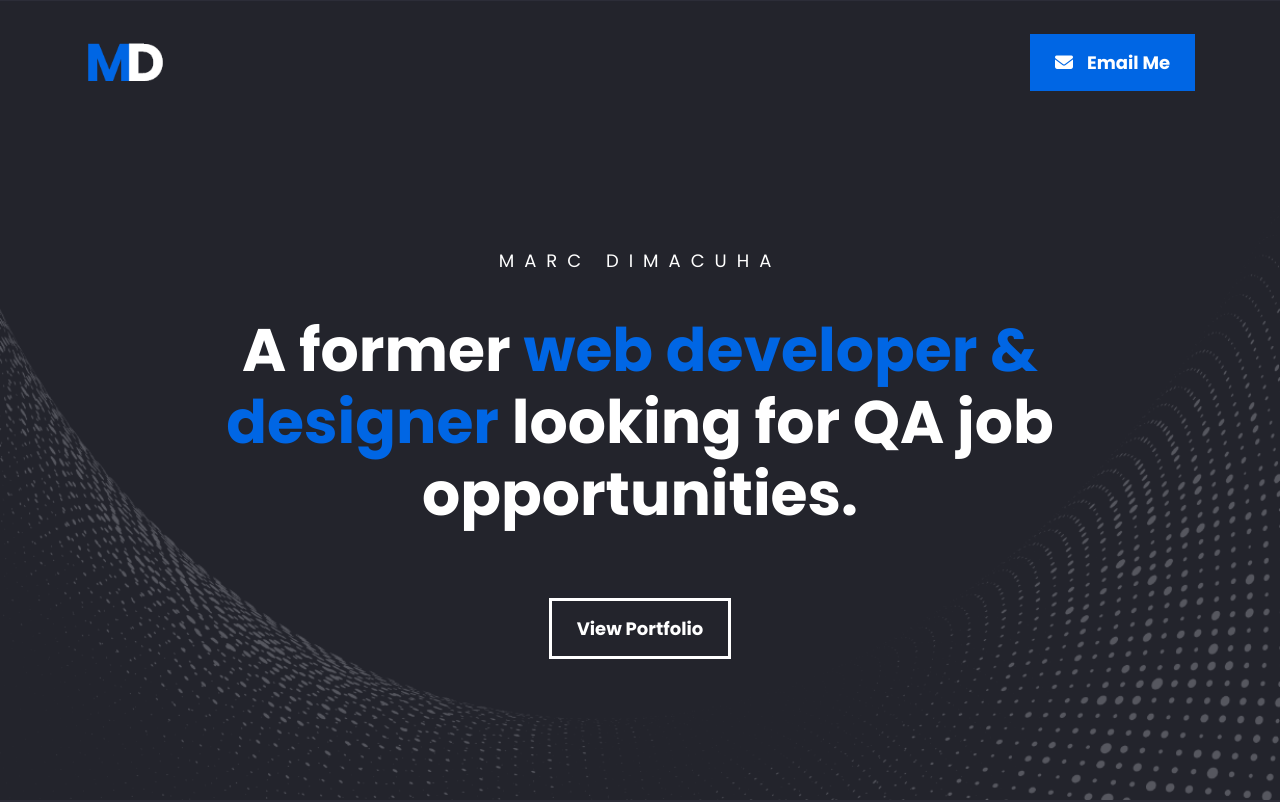
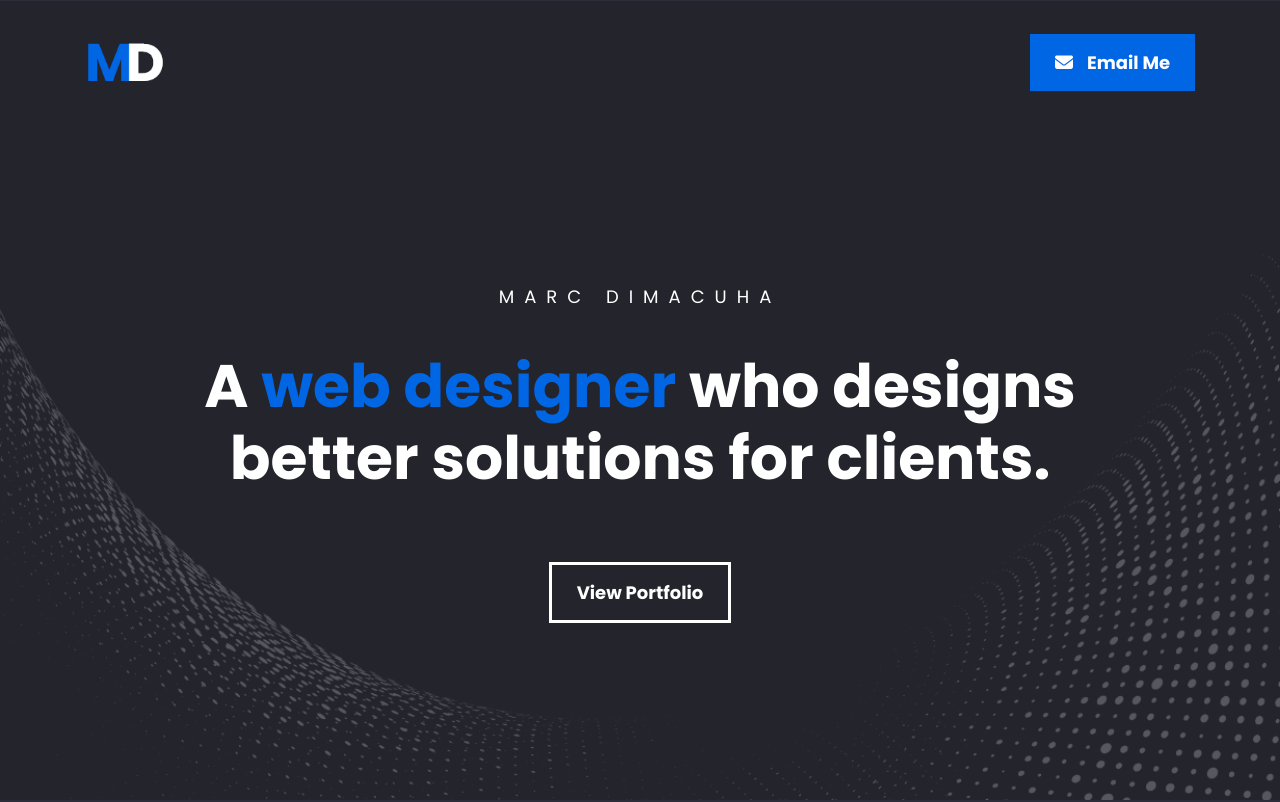
Before and after one commit to mfdimacuha/portfolio, a plain HTML site: page index.html in a window 1280 px wide. Shown: the top 802 px of the page. Drawn offline with nearby package versions, Linux system fonts and the light colour scheme; a web font is replaced by a local one.

Commit message:
Update index.html

```diff
--- a/index.html
+++ b/index.html
@@ -3,7 +3,7 @@
 <head>
     <meta charset="UTF-8">
     <meta name="viewport" content="width=device-width, initial-scale=1.0">
-    <title>Marc Dimacuha | Looking For QA Job Opportunities</title>
+    <title>Marc Dimacuha | Web Designer</title>
 
     <!-- Favicon -->
     <link rel="icon" type="image/png" sizes="32x32" href="img/favicon-32x32.png">
@@ -57,7 +57,7 @@
             <div class="container">
                 <div class="md-hero-container">
                     <p>Marc Dimacuha</p>
-                    <h1>A former <span class="yellow-text">web developer & designer</span> looking for QA job opportunities.</h1>
+                    <h1>A <span class="yellow-text">web designer</span> who designs better solutions for clients.</h1>
                     <a href="#websites" class="yellow-btn">View Portfolio</a>
                 </div>
             </div>
@@ -175,13 +175,13 @@
 
 
     <!-- Who Am I Section -->
-
+<!--
     <section class="md-about-section section-spacer">
         <div class="container">
             <div class="md-about-container">
                 <div class="md-about-desc wow fadeInLeft">
                     <h2>Who Am I?</h2>
-                    <p>I am a 23-year-old BSIT graduate from San Beda College Alabang who has 2 months of experience designing and developing websites using platforms like Wordpress, DUDA, Elementor, etc. </p>
+                    <p>I am a 24-year-old BSIT graduate from San Beda College Alabang who has years of experience designing and developing websites.</p>
                     <p>When I'm not working, I like to spend my time traveling with friends and family. I've also edited a couple of travel videos since I like the feeling of creating something out of nothing.</p>
                     <p>I'm looking to advance my career by looking at QA job opportunities since I am confident that my strong attention to detail and ability to solve problems will be beneficial. This is just a brief introduction about me but I'm excited to collaborate and build professional relationships with you!</p>
                 </div>
@@ -189,7 +189,7 @@
             </div>
         </div>
     </section>
-
+-->
     <!-- Footer Section -->
     <footer class="md-footer-section wow fadeIn">
         <div class="container">
```
